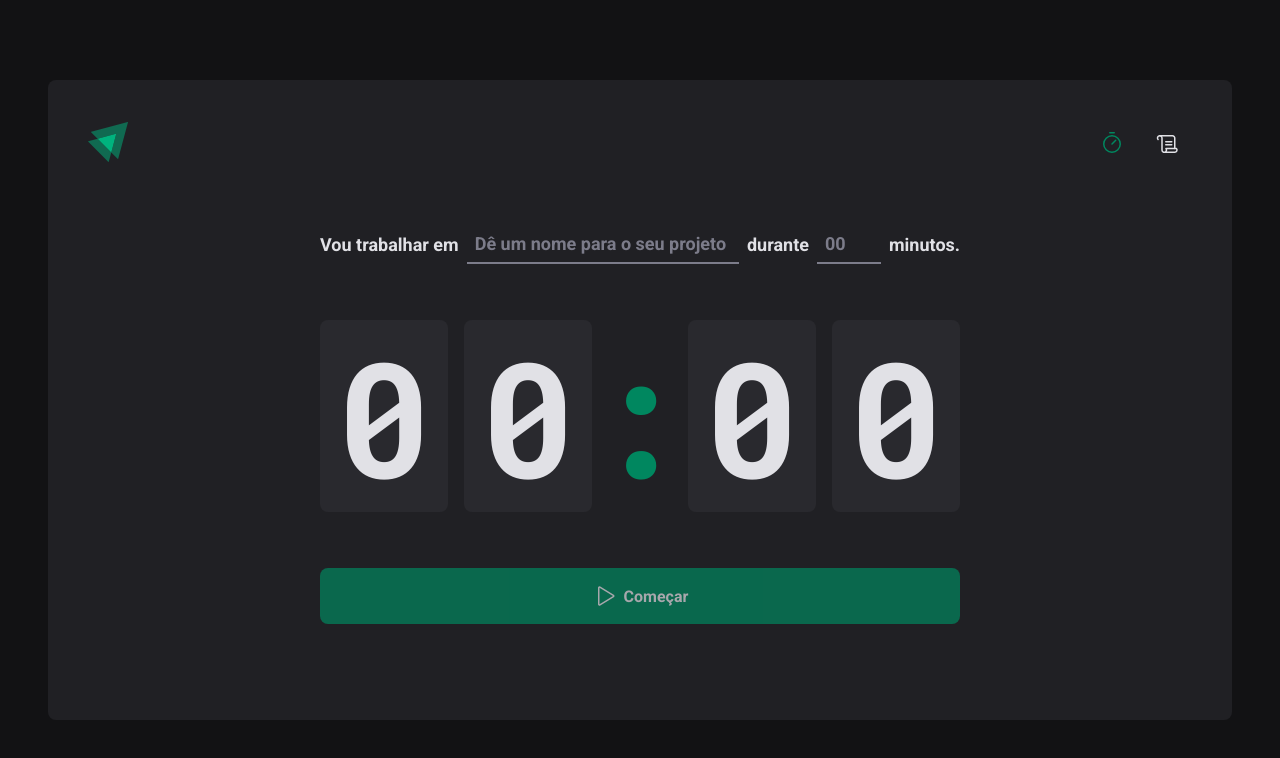
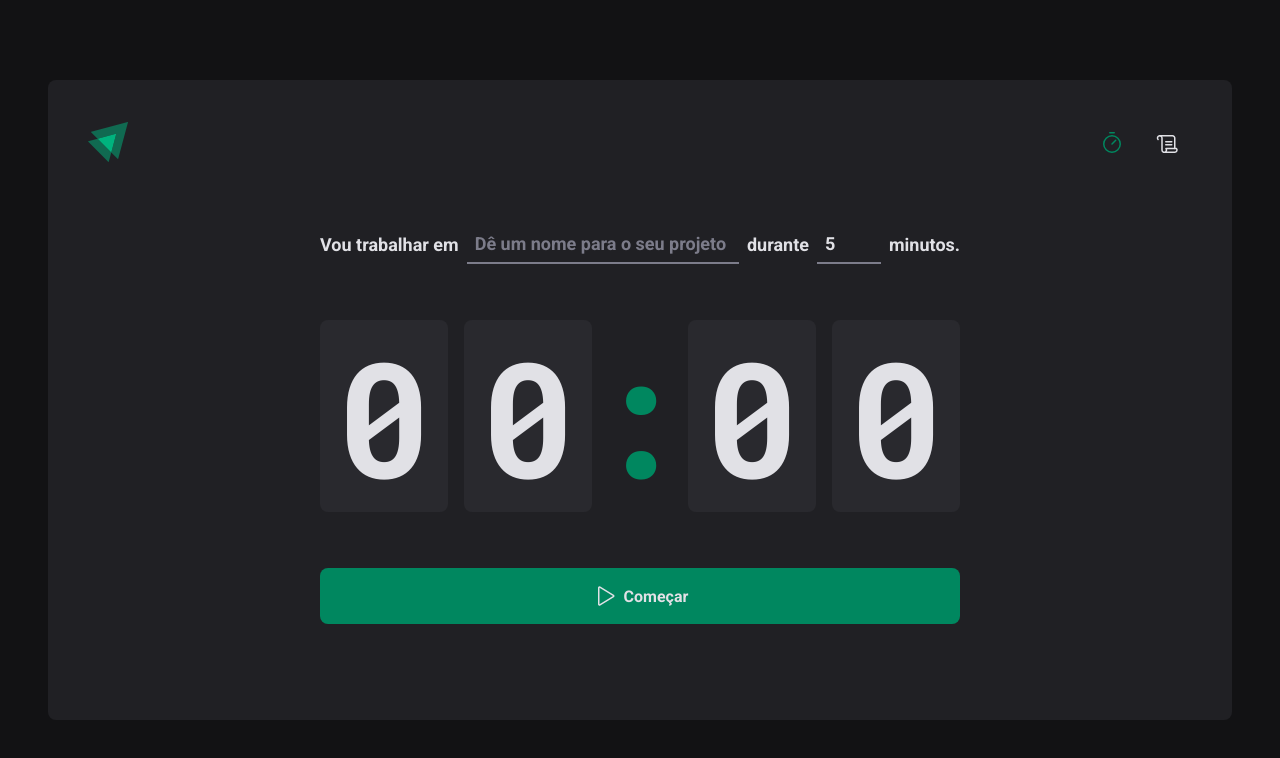
Before and after one commit to Giovani-Silva/pomodoro-app, a React (Vite) app: page / in a window 1280 px wide. Shown: the top 758 px of the page. Built offline with nearby package versions, Linux system fonts and the light colour scheme.

Commit message:
TypeScript no formulário

```diff
--- a/src/pages/Home/index.tsx
+++ b/src/pages/Home/index.tsx
@@ -1,6 +1,6 @@
+import { zodResolver } from "@hookform/resolvers/zod";
 import { Play } from "phosphor-react";
 import { useForm } from "react-hook-form";
-import { zodResolver } from "@hookform/resolvers/zod";
 import * as zod from "zod";
 
 import {
@@ -14,16 +14,27 @@ import {
 } from "./styles";
 
 const newCycleFormValidationSchema = zod.object({
-  task: zod.string().min(1, 'Informe a tarefa'),
-  minutes: zod.number().min(5, 'O ciclo precisa ser de no mínimo 5 minutos').max(60, 'O ciclo precisa ser de no máximo 60 minutos'),
+  task: zod.string().min(1, "Informe a tarefa"),
+  minutesAmount: zod
+    .number()
+    .min(5, "O ciclo precisa ser de no mínimo 5 minutos")
+    .max(60, "O ciclo precisa ser de no máximo 60 minutos"),
 });
 
+type NewCycleFormData = zod.infer<typeof newCycleFormValidationSchema>;
+
 export function Home() {
-  const { register, handleSubmit } = useForm({
+  const { register, handleSubmit } = useForm<NewCycleFormData>({
     resolver: zodResolver(newCycleFormValidationSchema),
+    defaultValues: {
+      task: "",
+      minutesAmount: 5,
+    },
   });
 
-  function handleCreateNewCycle(data: any) {}
+  function handleCreateNewCycle(data: NewCycleFormData) {
+    console.log(data);
+  }
 
   return (
     <HomeContainer>
@@ -65,7 +76,7 @@ export function Home() {
           <span>0</span>
         </CountdownContainer>
 
-        <StartCountdownButton disabled type="submit">
+        <StartCountdownButton type="submit">
           <Play size={24} />
           Começar
         </StartCountdownButton>
```
